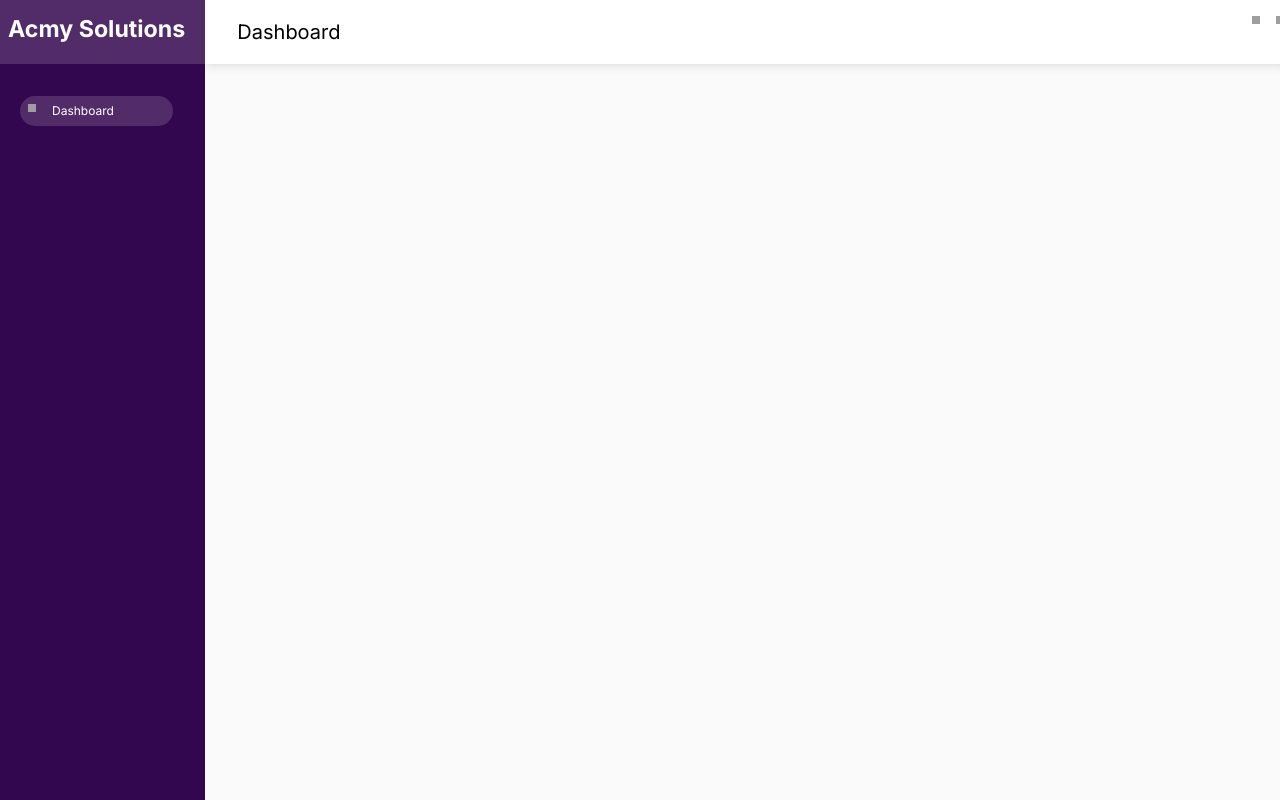
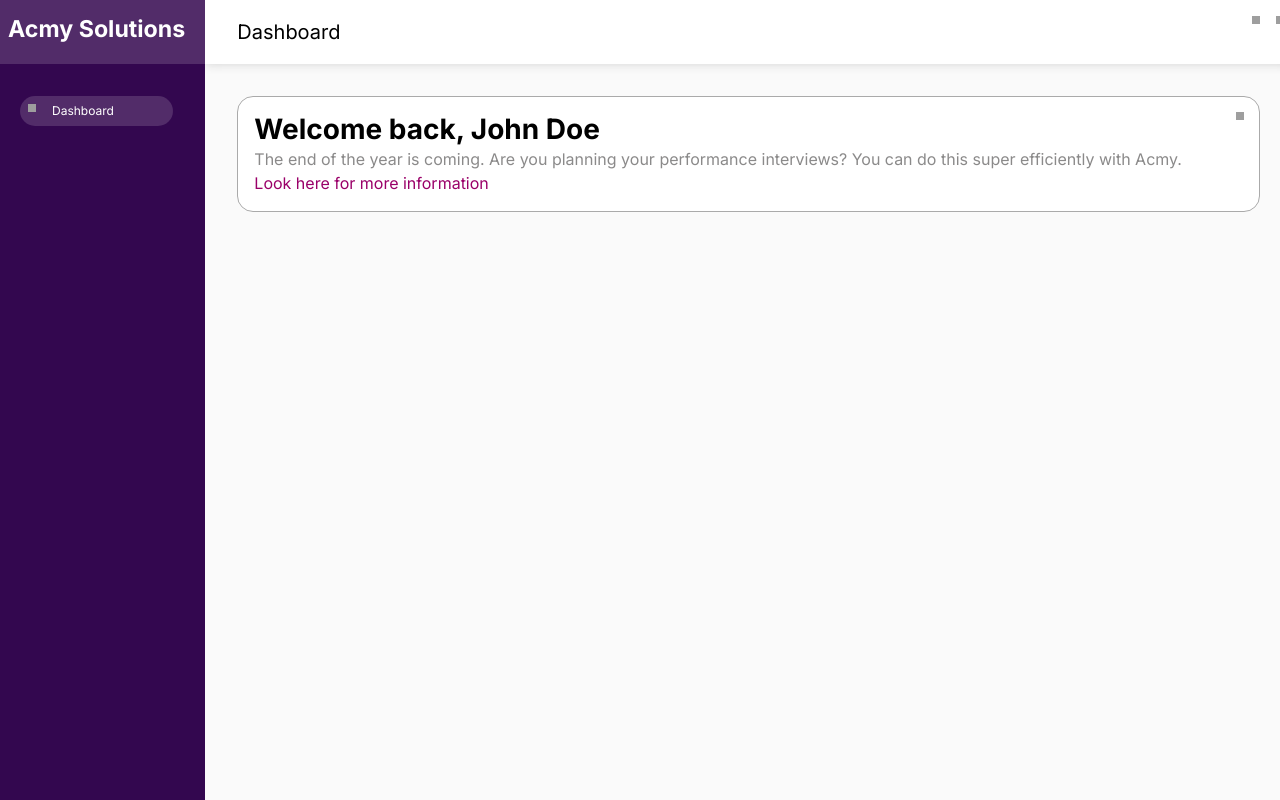
Before and after one commit to imeshthana/salary-calculator-2024-q2-imeshthana, a Next.js app: page / in a window 1280 px wide. Built offline with nearby package versions, Linux system fonts and the light colour scheme; grey boxes are pictures that could not be loaded.

Commit message:
Content box added

```diff
--- /dev/null
+++ b/app/components/contentBox/contentBox.css
@@ -0,0 +1,20 @@
+p{
+    color: #8b8a8a;
+}
+
+h1{
+    font-size: 1.75rem;
+    font-weight: bold;
+    color: black;
+}
+
+a{
+    color: rgb(154, 0, 105);
+}
+
+.content-box .cross-icon{
+    position: absolute;
+    top: 6.5rem;
+    right: 1.75rem;
+    cursor: pointer;
+}
--- /dev/null
+++ b/app/components/contentBox/contentBox.tsx
@@ -0,0 +1,15 @@
+import React from 'react'
+import './contentBox.css'
+
+function ContentBox() {
+  return (
+    <div className='content-box'>
+        <img className='cross-icon' src='../../assets/crossIcon.jpg' alt='icon'></img>
+        <h1>Welcome back, John Doe</h1>
+        <p>The end of the year is coming. Are you planning your performance interviews? You can do this super efficiently with Acmy.</p>
+        <a href=''>Look here for more information</a>
+    </div>
+  )
+}
+
+export default ContentBox
--- a/app/components/dashboard/dashboard.tsx
+++ b/app/components/dashboard/dashboard.tsx
@@ -1,11 +1,13 @@
 import React from 'react'
 import './dashboard.css'
 import Navbar from '../navbar/navbar'
+import ContentBox from '../contentBox/contentBox'
 
 function Dashboard() {
   return (
     <div className='dashboard col-10'>
         <Navbar />
+        <ContentBox />
     </div>
   )
 }
```
